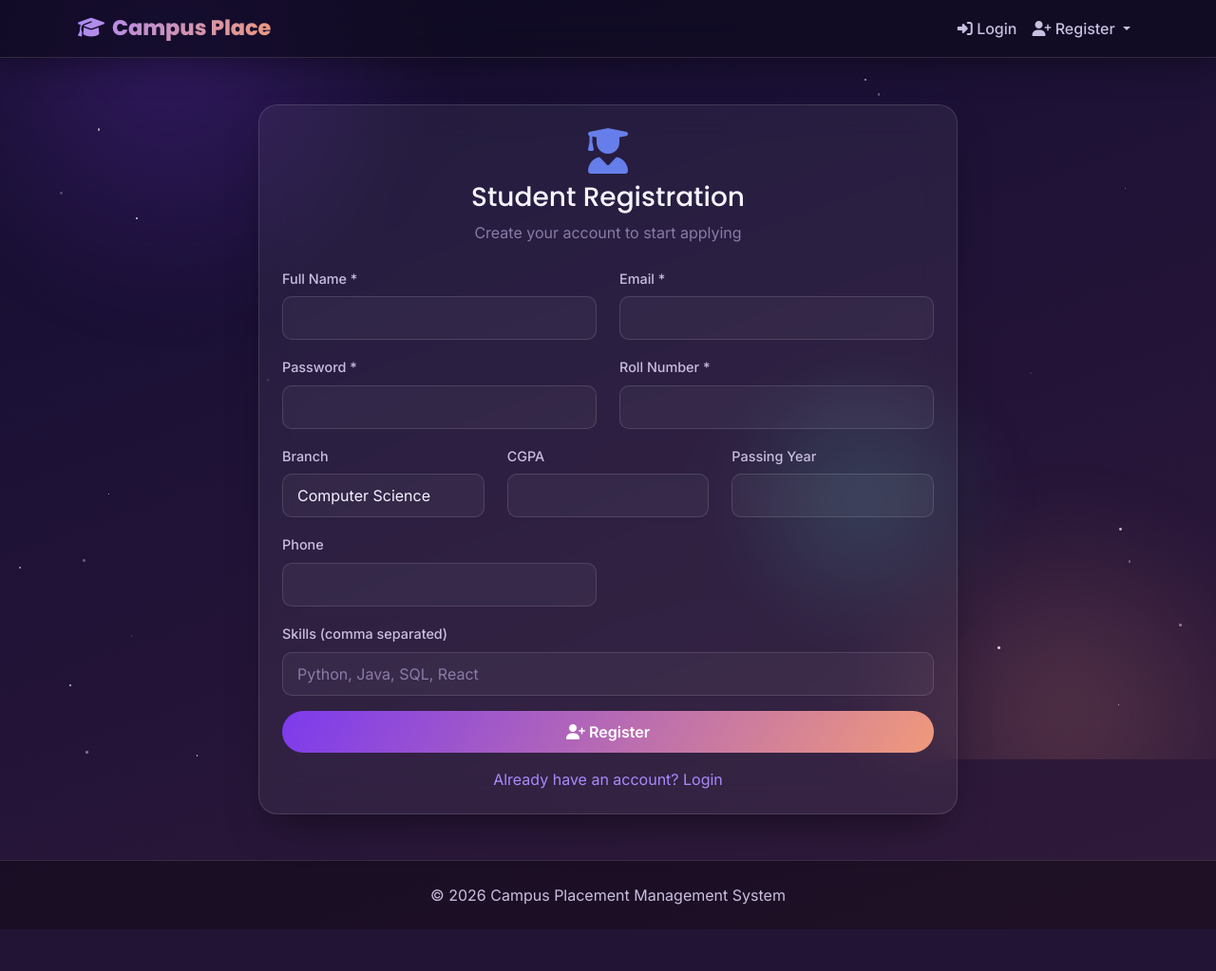
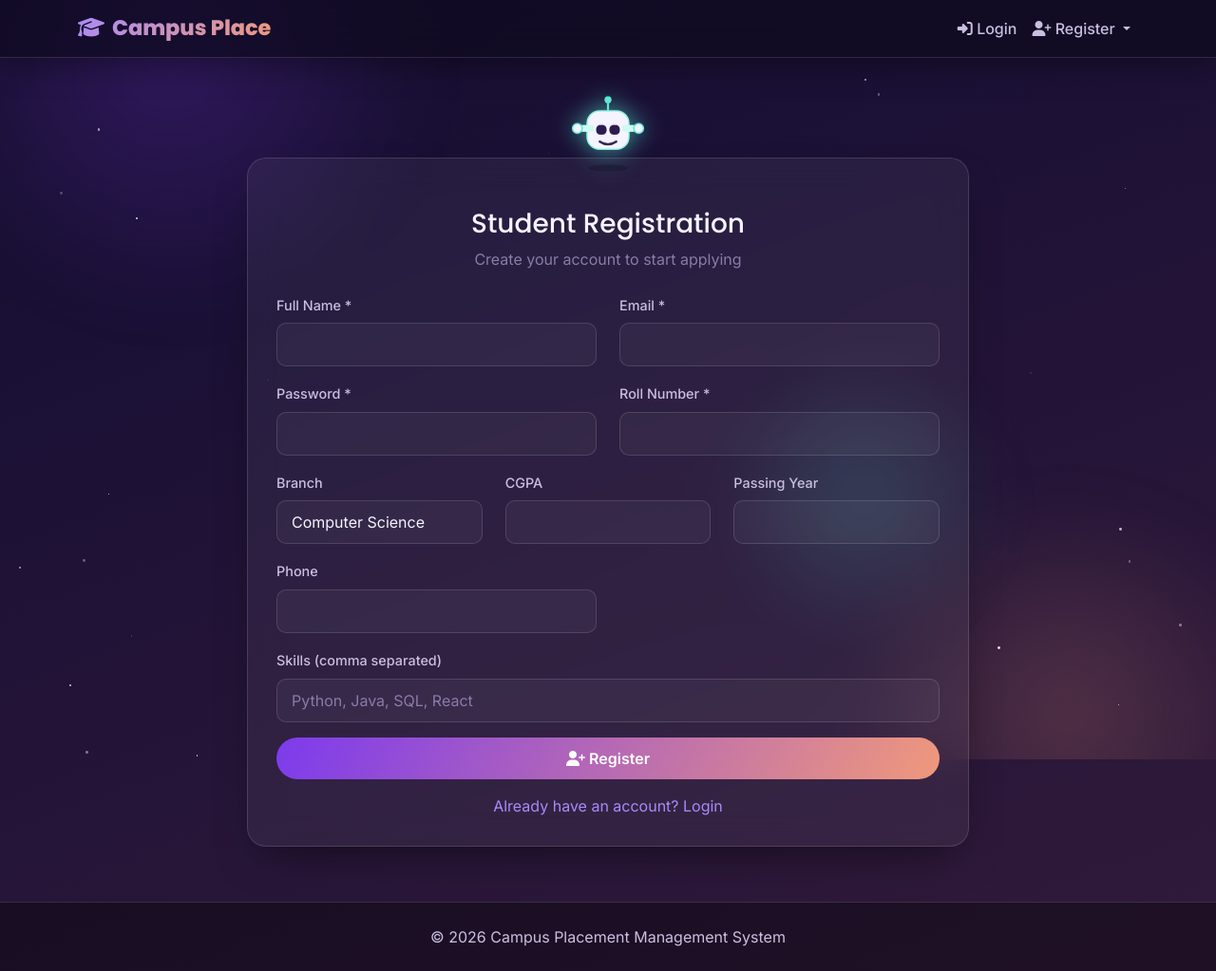
Before and after one commit to Nitish204/placement_managment_system, a Flask app: page /register/student in a window 1280 px wide. Shown: the whole page at 95% size. Before the commit the page ends 979 px from the top, so only its background shows below. Run offline with Flask 3, Linux system fonts and the light colour scheme.

Commit message:
Enhance student registration page with styles and animations
Added styles and animations for student registration form.

```diff
--- a/templates/register_student.html
+++ b/templates/register_student.html
@@ -1,12 +1,38 @@
 <!-- templates/register_student.html -->
 {% extends "base.html" %}
+{% block title %}Student Registration · Campus Placements{% endblock %}
 {% block content %}
-<div class="container mt-4 pt-3">
-    <div class="row justify-content-center">
-        <div class="col-md-8">
-            <div class="glass-card p-4 animate-fadeInUp">
+<style>
+@keyframes cardIn { 0%{opacity:0;transform:translateY(40px) scale(0.96);} 100%{opacity:1;transform:translateY(0) scale(1);} }
+@keyframes robotDropIn { 0%{opacity:0;transform:translateY(-50px) scale(0.5) rotate(-8deg);} 60%{opacity:1;transform:translateY(6px) scale(1.05) rotate(3deg);} 100%{opacity:1;transform:translateY(0) scale(1) rotate(0);} }
+@keyframes float { 0%,100%{transform:translateY(0);} 50%{transform:translateY(-6px);} }
+@keyframes glowPulse { 0%,100%{filter:drop-shadow(0 0 6px #4dd0c188);} 50%{filter:drop-shadow(0 0 14px #4dd0c1cc);} }
+
+.reg-wrap { display:flex; flex-direction:column; align-items:center; padding: 30px 16px 10px; }
+.mini-robot { width:88px; height:88px; margin-bottom:-22px; z-index:2; opacity:0; animation: robotDropIn 0.8s cubic-bezier(0.22,1,0.36,1) 0.1s both, float 3.5s ease-in-out 0.9s infinite, glowPulse 3.5s ease-in-out 0.9s infinite; }
+.reg-card { width:100%; max-width:760px; padding: 44px 30px 30px; opacity:0; animation: cardIn 0.7s cubic-bezier(0.22,1,0.36,1) 0.35s both; }
+</style>
+
+<div class="reg-wrap">
+    <div class="mini-robot">
+        <svg width="88" height="88" viewBox="0 0 120 120">
+            <ellipse cx="60" cy="112" rx="28" ry="5" fill="#00000033"/>
+            <rect x="30" y="30" width="60" height="55" rx="18" fill="#f5f3ff"/>
+            <rect x="30" y="30" width="60" height="55" rx="18" fill="none" stroke="#99f6e4" stroke-width="2"/>
+            <circle cx="60" cy="14" r="5" fill="#5eead4"/>
+            <line x1="60" y1="19" x2="60" y2="30" stroke="#5eead4" stroke-width="3"/>
+            <rect x="18" y="50" width="22" height="10" rx="5" fill="#ccfbf1"/>
+            <circle cx="16" cy="55" r="7" fill="#f5f3ff" stroke="#5eead4" stroke-width="2"/>
+            <rect x="80" y="50" width="22" height="10" rx="5" fill="#ccfbf1"/>
+            <circle cx="104" cy="55" r="7" fill="#f5f3ff" stroke="#5eead4" stroke-width="2"/>
+            <rect x="43" y="50" width="15" height="14" rx="6" fill="#2d1b4e"/>
+            <rect x="62" y="50" width="15" height="14" rx="6" fill="#2d1b4e"/>
+            <path d="M 48 74 Q 60 82 72 74" stroke="#2d1b4e" stroke-width="3" fill="none" stroke-linecap="round"/>
+        </svg>
+    </div>
+
+    <div class="glass-card reg-card">
         <div class="text-center mb-4">
-                    <i class="fas fa-user-graduate fa-3x" style="color: #667eea;"></i>
             <h3 class="mt-2">Student Registration</h3>
             <p class="text-muted">Create your account to start applying</p>
         </div>
@@ -64,6 +90,4 @@
         </div>
     </div>
 </div>
-    </div>
-</div>
 {% endblock %}
```
Lines whose indentation alone changed are shown as unchanged.
